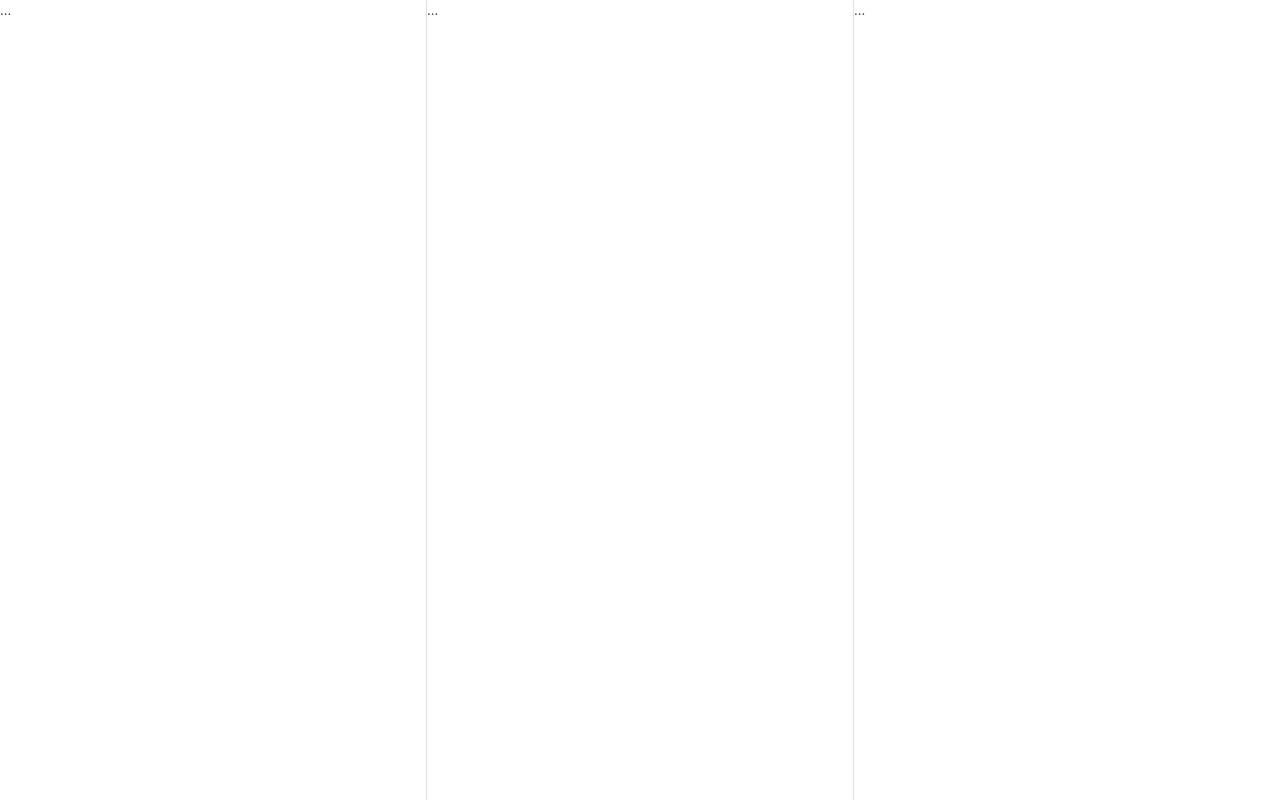
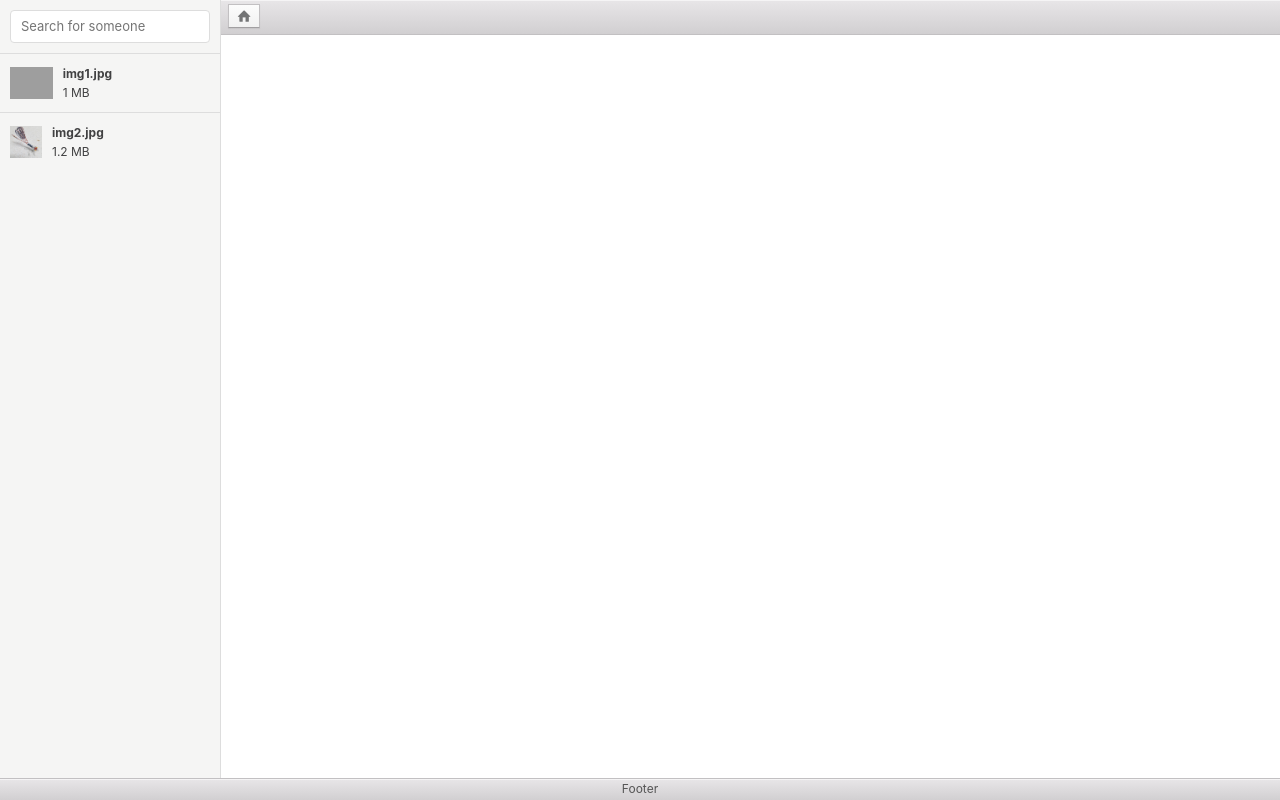
Before and after one commit to salvador512/electronjs-platzi, a website: page src/renderer/index.html in a window 1280 px wide. Drawn offline with Linux system fonts and the light colour scheme; grey boxes are pictures that could not be loaded.

Commit message:
Construyendo el layout
Comenzamos con la construcción del layout de Platzipics.

Platzipics es una aplicación que nos permite leer una carpeta con todas las imágenes que tenga, y visualizarlas en miniatura y cuando le de clic verlas en tamaño mas grande.

```diff
--- a/src/renderer/index.html
+++ b/src/renderer/index.html
@@ -11,11 +11,43 @@
 	<div class="window">
 	  <div class="window-content">
 	    <div class="pane-group">
-	      <div class="pane">...</div>
-	      <div class="pane">...</div>
-	      <div class="pane">...</div>
+	      <div class="pane-sm sidebar">
+			<ul class="list-group">
+			  <li class="list-group-header">
+			    <input class="form-control" type="text" placeholder="Search for someone">
+			  </li>
+			  <li class="list-group-item">
+			    <img class="media-object pull-left" src="../assets/img/img1.jpg"  height="32">
+			    <div class="media-body">
+			      <strong>img1.jpg</strong>
+			      <p>1 MB</p>
+			    </div>
+			  </li>
+			  <li class="list-group-item">
+			    <img class="media-object pull-left" src="../assets/img/img2.jpg"  height="32">
+			    <div class="media-body">
+			      <strong>img2.jpg</strong>
+			      <p>1.2 MB</p>
+			    </div>
+			  </li>
+			</ul>
+	      </div>
+	      <div class="pane">
+			<header class="toolbar toolbar-header">
+			  <div class="toolbar-actions">
+			    <div class="btn-group">
+			      <button class="btn btn-default">
+			        <span class="icon icon-home"></span>
+			      </button>
+			    </div>
+			</header>
+	      </div>
+
 	    </div>
 	  </div>
+	  <footer class="toolbar toolbar-footer">
+	    <h1 class="title">Footer</h1>
+	  </footer>
 	</div>
 </body>
 </html>
```
Also changed, not shown: src/assets/img/img2.jpg (added), 1 other file.
